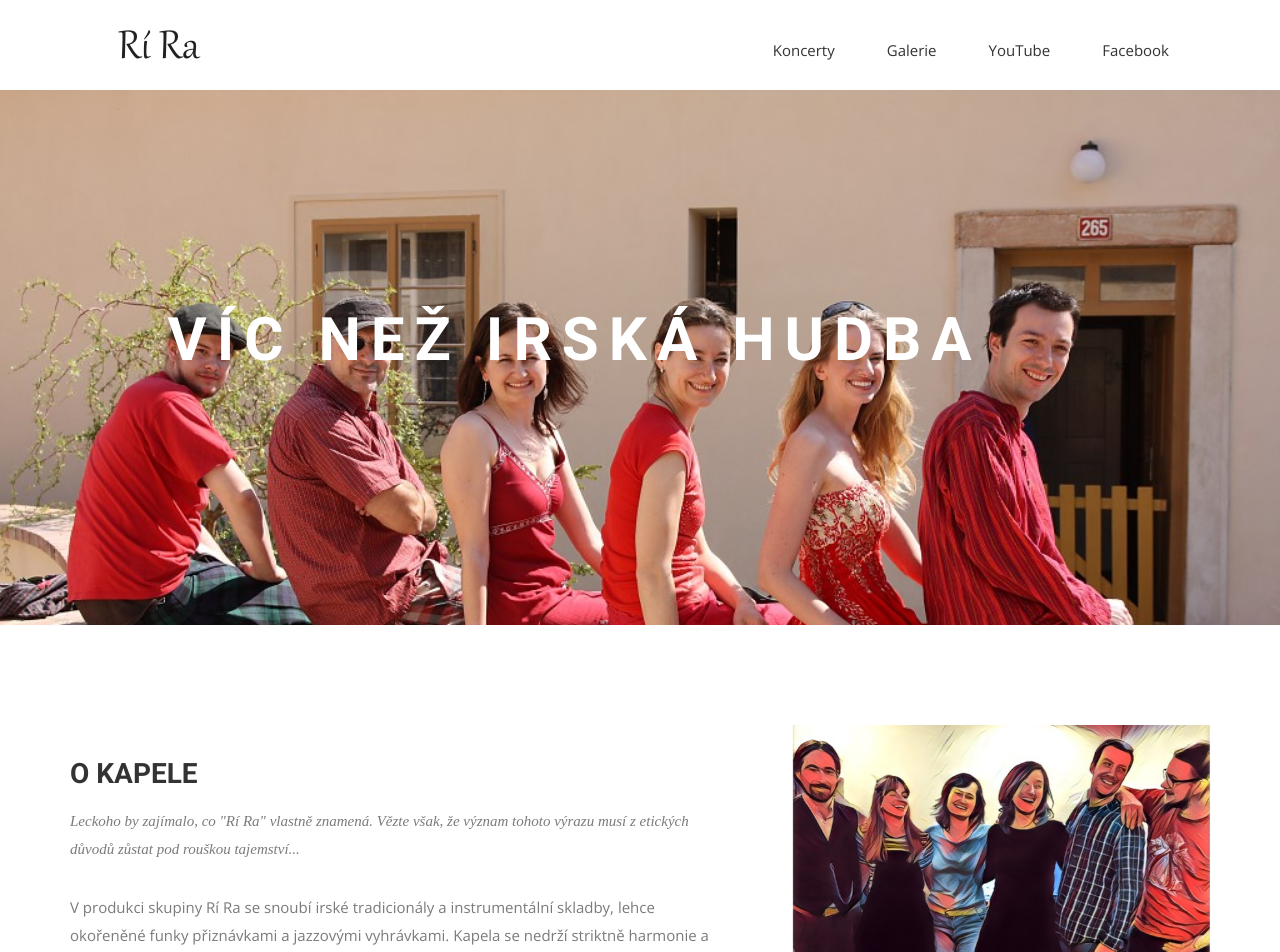
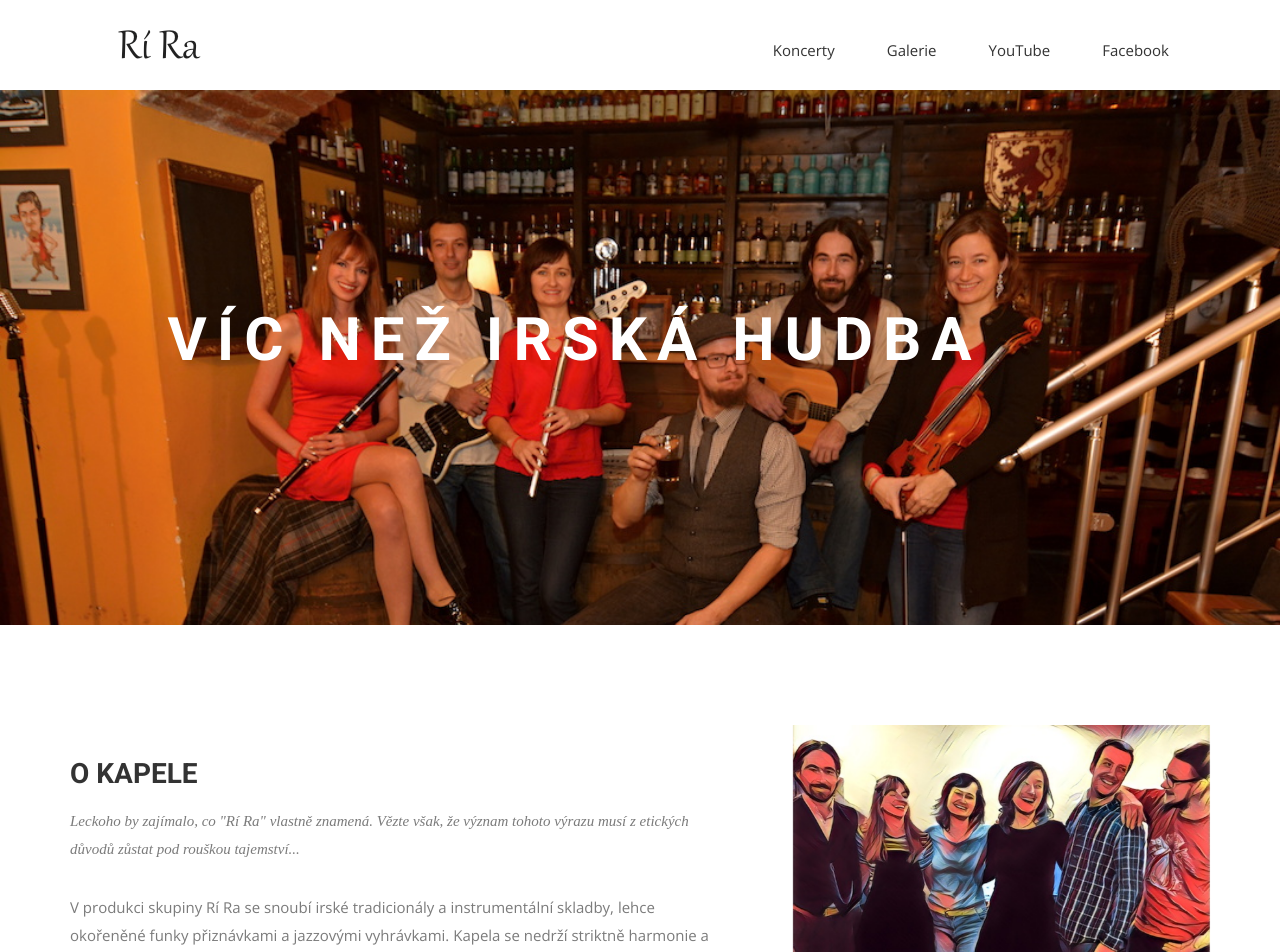
Before and after one commit to davrys/rira-web-jekyll, a Jekyll site: the page built from pages/index.html, in a window 1280 px wide. Shown: the top 952 px of the page. Built offline with Jekyll 4.4.1, drawn with Linux system fonts in a browser that asks for light colours; nearby versions of some CDN libraries; some web fonts are replaced.

Commit message:
+ whisky & kilt slider image

```diff
--- a/css/airspace.css
+++ b/css/airspace.css
@@ -167,7 +167,7 @@ font header .navbar-default .navbar-nav li a:hover {
   Slider Start
 --*/
 #slider {
-  background: url("../images/slider-bg.jpg") no-repeat;
+  background: url("../images/background/whisky-kilt.jpg") no-repeat;
   background-size: cover;
   background-attachment: fixed;
   background-position: 10% 0%;
```
Also changed, not shown: images/background/whisky-kilt.jpg (added).
